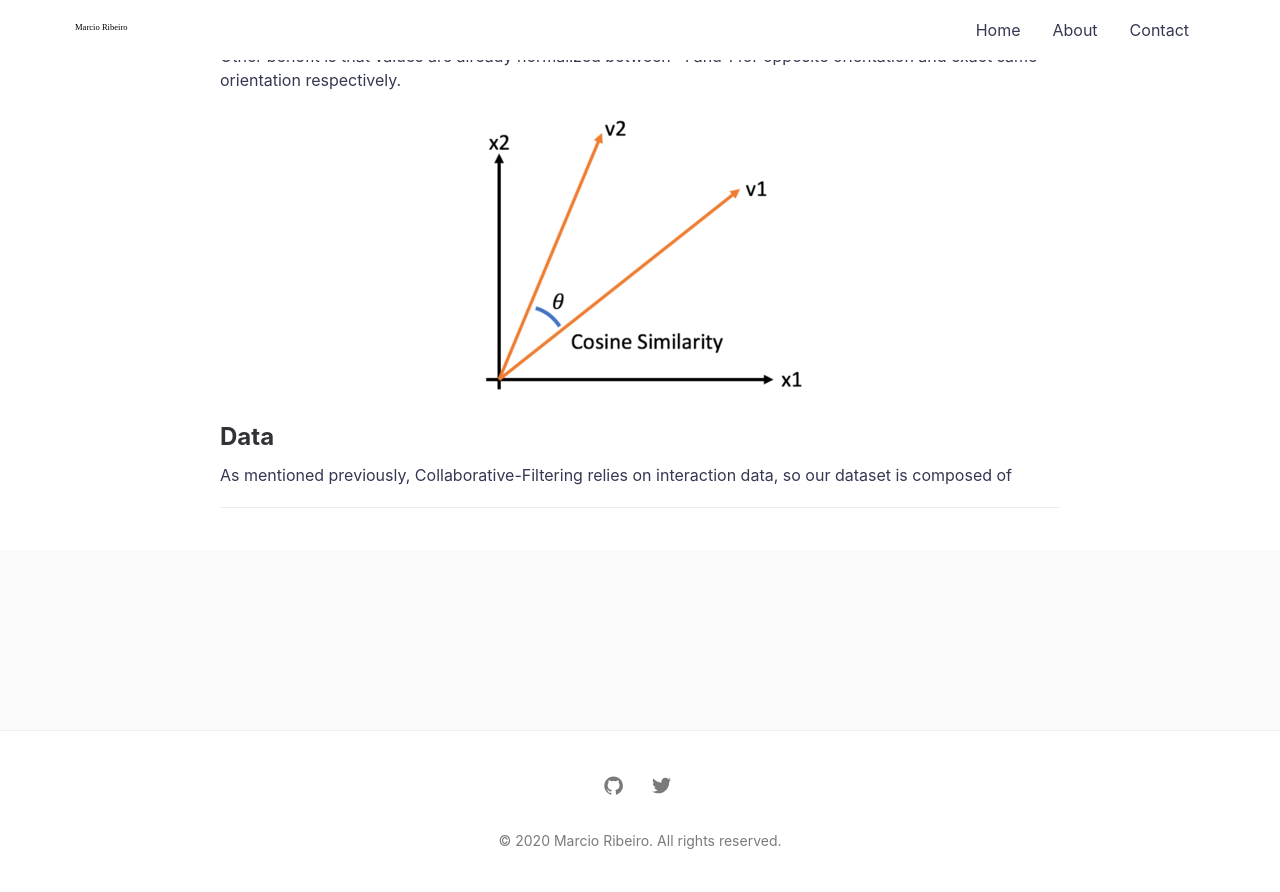
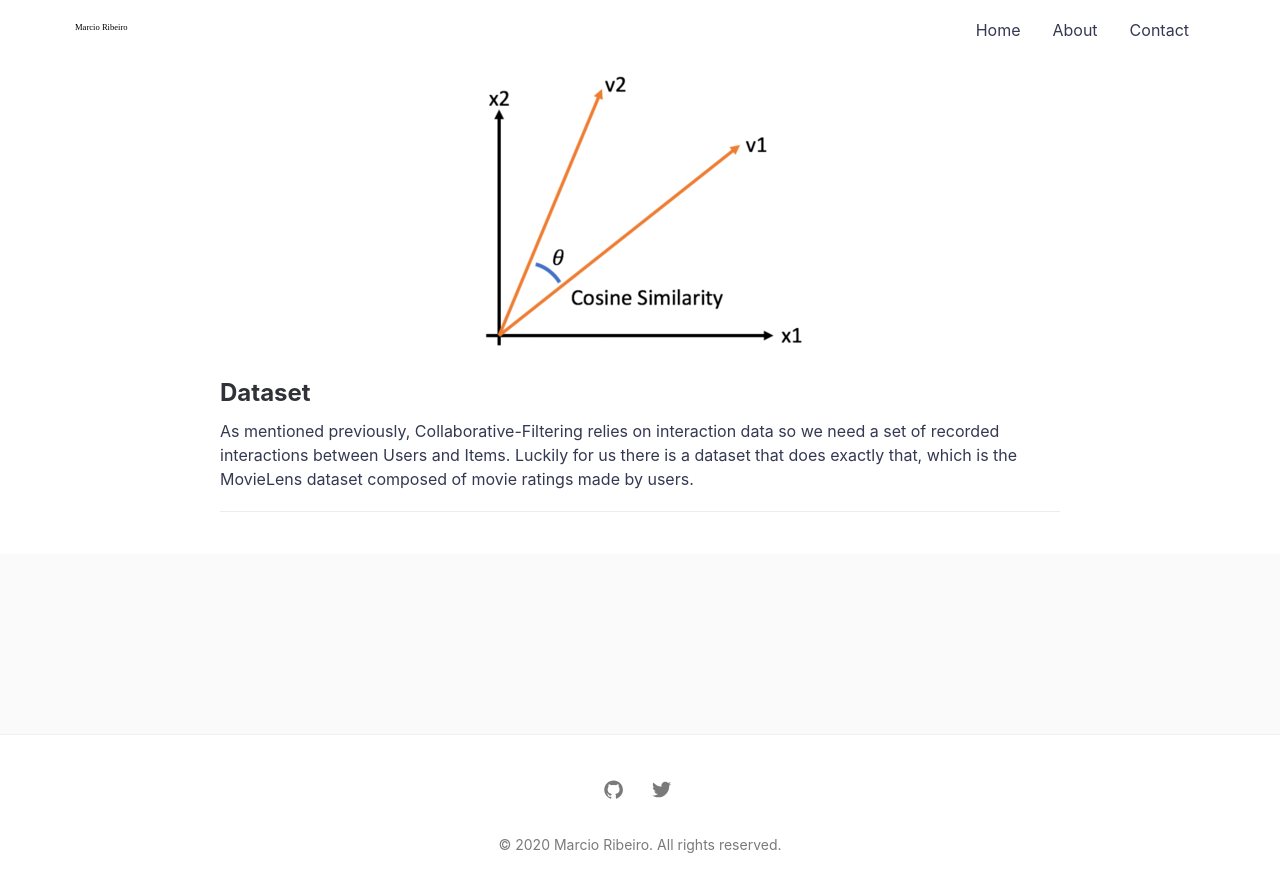
Before and after one commit to marciovai/marciovai.github.io, a Jekyll site: the page built from _posts/2020-06-21-building-a-recommendation-system-in-python.md, in a window 1280 px wide and 900 px high, scrolled down 3102 px. Shown: the top 892 px of the window. Built offline with Jekyll 4.4.1, drawn with Linux system fonts in a browser that asks for light colours; comment, search, counter and statistics services are not loaded.

Commit message:
Checkpoint post 1

```diff
--- a/_posts/2020-06-21-building-a-recommendation-system-in-python.md
+++ b/_posts/2020-06-21-building-a-recommendation-system-in-python.md
@@ -60,5 +58,5 @@ Other benefit is that values are already normalized between -1 and 1 for opposit
 ![Cosine Similarity Chart](/images/cos_similarity_chart.jpg)
 {: refdef}
 
-## Data
-As mentioned previously, Collaborative-Filtering relies on interaction data, so our dataset is composed of
+## Dataset
+As mentioned previously, Collaborative-Filtering relies on interaction data so we need a set of recorded interactions between Users and Items. Luckily for us there is a dataset that does exactly that, which is the MovieLens dataset composed of movie ratings made by users.
```
Also changed, not shown: other parts of _posts/2020-06-21-building-a-recommendation-system-in-python.md (+0 -2 lines).
